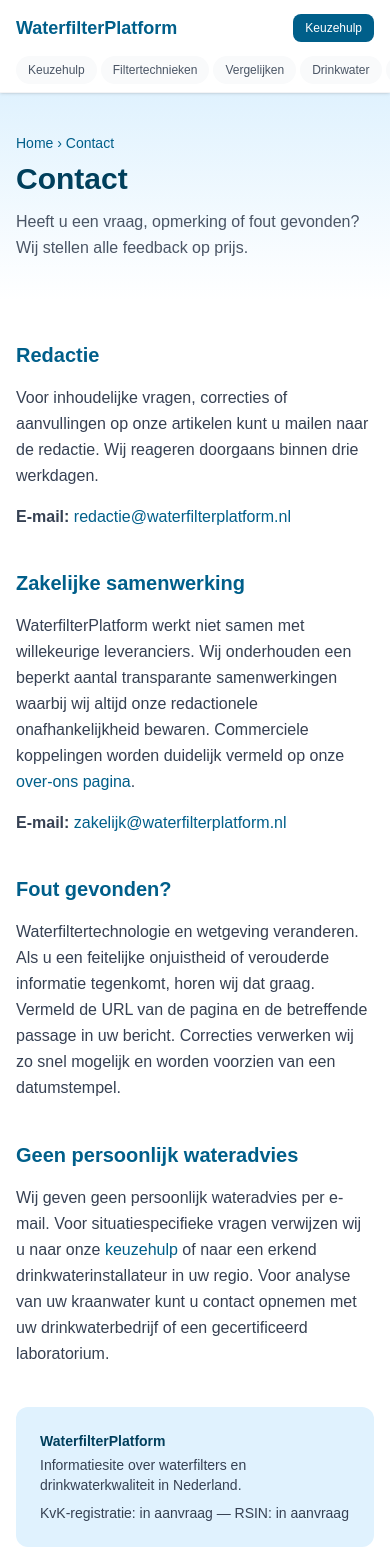
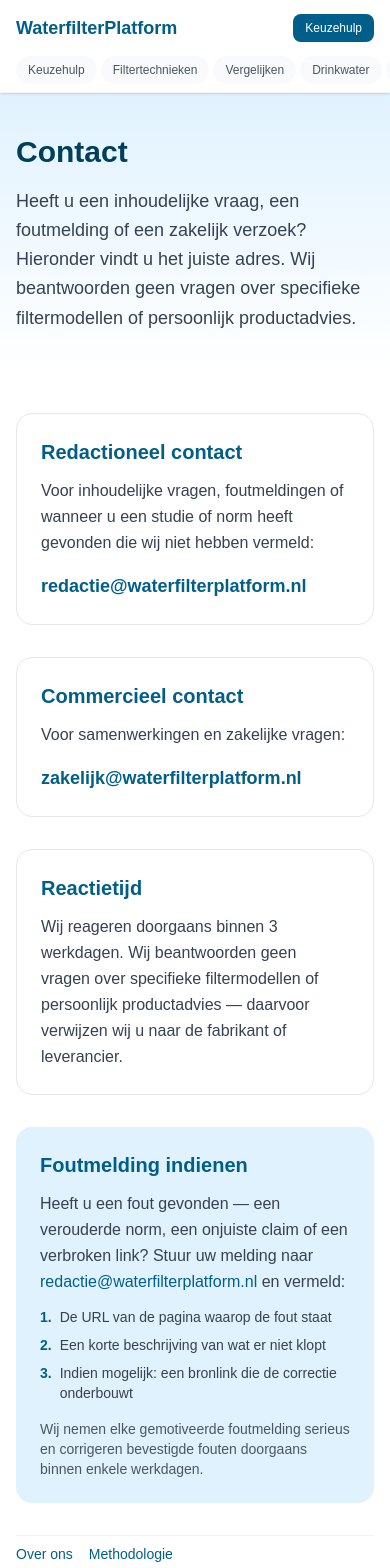
Before and after one commit to Cycle-Up/Mobile-SEO, a Next.js app: page /contact in a window 390 px wide. Shown: the top 1568 px of the page. Built offline with nearby package versions, Linux system fonts and the light colour scheme.

Commit message:
Contact pagina verfijnd met foutmeldingsproces en zakelijk contact
https://claude.ai/code/session_01XLMT1841DinXXe3NnU8pfD

```diff
--- a/app/contact/page.tsx
+++ b/app/contact/page.tsx
@@ -1,12 +1,31 @@
-import type { Metadata } from 'next';
-import Link from 'next/link';
-import { SchemaOrg } from '@/components/SchemaOrg';
+import type { Metadata } from "next";
+import Link from "next/link";
+import { SchemaOrg } from "@/components/SchemaOrg";
 
-export const metadata: Metadata = {
-  title: 'Contact — WaterfilterPlatform',
-  description: 'Neem contact op met de redactie van WaterfilterPlatform voor vragen, correcties of samenwerking.',
-  alternates: { canonical: 'https://waterfilterplatform.nl/contact' },
+export function generateMetadata(): Metadata {
+  const title = "Contact — WaterfilterPlatform";
+  const description =
+    "Vragen over waterfilters, foutmeldingen of redactioneel contact? Neem contact op met WaterfilterPlatform.";
+
+  return {
+    title,
+    description,
+    alternates: { canonical: "https://waterfilterplatform.nl/contact" },
+    openGraph: {
+      title,
+      description,
+      url: "https://waterfilterplatform.nl/contact",
+      type: "website",
+      siteName: "WaterfilterPlatform",
+      locale: "nl_NL",
+    },
+    twitter: {
+      card: "summary_large_image",
+      title,
+      description,
+    },
   };
+}
 
 export default function ContactPage() {
   return (
@@ -14,87 +33,110 @@ export default function ContactPage() {
       <SchemaOrg
         schema={[
           {
-            '@context': 'https://schema.org',
-            '@type': 'ContactPage',
-            name: 'Contact WaterfilterPlatform',
-            url: 'https://waterfilterplatform.nl/contact',
-            description: 'Contactgegevens en redactionele richtlijnen van WaterfilterPlatform.',
+            "@context": "https://schema.org",
+            "@type": "ContactPage",
+            "name": "Contact — WaterfilterPlatform",
+            "url": "https://waterfilterplatform.nl/contact",
+            "description": "Redactioneel en zakelijk contactadres van WaterfilterPlatform.",
+            "publisher": {
+              "@type": "Organization",
+              "name": "WaterfilterPlatform",
+              "url": "https://waterfilterplatform.nl",
+            },
+          },
+          {
+            "@context": "https://schema.org",
+            "@type": "BreadcrumbList",
+            "itemListElement": [
+              { "@type": "ListItem", "position": 1, "name": "Home", "item": "https://waterfilterplatform.nl" },
+              { "@type": "ListItem", "position": 2, "name": "Contact", "item": "https://waterfilterplatform.nl/contact" },
+            ],
           },
         ]}
       />
 
       <section className="bg-gradient-to-b from-[#E0F2FE] to-white py-10 px-4">
-        <div className="max-w-3xl mx-auto">
-          <p className="text-sm text-[#005F8A] font-medium mb-2">
-            <Link href="/" className="hover:underline">Home</Link> &rsaquo; Contact
-          </p>
-          <h1 className="text-3xl font-bold text-[#003F5C] mb-3">Contact</h1>
-          <p className="text-gray-600 leading-relaxed">
-            Heeft u een vraag, opmerking of fout gevonden? Wij stellen alle feedback op prijs.
+        <div className="max-w-2xl mx-auto">
+          <h1 className="text-3xl md:text-4xl font-bold text-[#003F5C] leading-tight mb-4">
+            Contact
+          </h1>
+          <p className="text-gray-700 text-lg leading-relaxed">
+            Heeft u een inhoudelijke vraag, een foutmelding of een zakelijk verzoek? Hieronder vindt u het juiste adres. Wij beantwoorden geen vragen over specifieke filtermodellen of persoonlijk productadvies.
           </p>
         </div>
       </section>
 
-      <div className="max-w-3xl mx-auto px-4 py-10 space-y-10">
-
-        <section>
-          <h2 className="text-xl font-bold text-[#005F8A] mb-4">Redactie</h2>
+      <section className="max-w-2xl mx-auto px-4 py-10 space-y-8">
+        <div className="bg-white border border-gray-200 rounded-2xl p-6">
+          <h2 className="text-xl font-bold text-[#005F8A] mb-3">Redactioneel contact</h2>
           <p className="text-gray-700 leading-relaxed mb-4">
-            Voor inhoudelijke vragen, correcties of aanvullingen op onze artikelen kunt u mailen naar de redactie.
-            Wij reageren doorgaans binnen drie werkdagen.
+            Voor inhoudelijke vragen, foutmeldingen of wanneer u een studie of norm heeft gevonden die wij niet hebben vermeld:
           </p>
-          <p className="text-gray-700">
-            <strong>E-mail:</strong>{' '}
-            <a href="mailto:redactie@waterfilterplatform.nl" className="text-[#005F8A] hover:underline">
+          <a
+            href="mailto:redactie@waterfilterplatform.nl"
+            className="text-[#005F8A] font-semibold hover:underline text-lg"
+          >
             redactie@waterfilterplatform.nl
           </a>
+        </div>
+
+        <div className="bg-white border border-gray-200 rounded-2xl p-6">
+          <h2 className="text-xl font-bold text-[#005F8A] mb-3">Commercieel contact</h2>
+          <p className="text-gray-700 leading-relaxed mb-4">
+            Voor samenwerkingen en zakelijke vragen:
           </p>
-        </section>
-
-        <section>
-          <h2 className="text-xl font-bold text-[#005F8A] mb-4">Zakelijke samenwerking</h2>
-          <p className="text-gray-700 leading-relaxed mb-4">
-            WaterfilterPlatform werkt niet samen met willekeurige leveranciers. Wij onderhouden een beperkt
-            aantal transparante samenwerkingen waarbij wij altijd onze redactionele onafhankelijkheid bewaren.
-            Commerciele koppelingen worden duidelijk vermeld op onze{' '}
-            <Link href="/over-ons" className="text-[#005F8A] hover:underline">over-ons pagina</Link>.
-          </p>
-          <p className="text-gray-700">
-            <strong>E-mail:</strong>{' '}
-            <a href="mailto:zakelijk@waterfilterplatform.nl" className="text-[#005F8A] hover:underline">
+          <a
+            href="mailto:zakelijk@waterfilterplatform.nl"
+            className="text-[#005F8A] font-semibold hover:underline text-lg"
+          >
             zakelijk@waterfilterplatform.nl
           </a>
-          </p>
-        </section>
+        </div>
 
-        <section>
-          <h2 className="text-xl font-bold text-[#005F8A] mb-4">Fout gevonden?</h2>
+        <div className="bg-white border border-gray-200 rounded-2xl p-6">
+          <h2 className="text-xl font-bold text-[#005F8A] mb-3">Reactietijd</h2>
           <p className="text-gray-700 leading-relaxed">
-            Waterfiltertechnologie en wetgeving veranderen. Als u een feitelijke onjuistheid of verouderde
-            informatie tegenkomt, horen wij dat graag. Vermeld de URL van de pagina en de betreffende passage
-            in uw bericht. Correcties verwerken wij zo snel mogelijk en worden voorzien van een datumstempel.
-          </p>
-        </section>
-
-        <section>
-          <h2 className="text-xl font-bold text-[#005F8A] mb-4">Geen persoonlijk wateradvies</h2>
-          <p className="text-gray-700 leading-relaxed">
-            Wij geven geen persoonlijk wateradvies per e-mail. Voor situatiespecifieke vragen verwijzen wij u
-            naar onze <Link href="/keuzehulp" className="text-[#005F8A] hover:underline">keuzehulp</Link> of
-            naar een erkend drinkwaterinstallateur in uw regio. Voor analyse van uw kraanwater kunt u contact
-            opnemen met uw drinkwaterbedrijf of een gecertificeerd laboratorium.
-          </p>
-        </section>
-
-        <div className="bg-[#E0F2FE] rounded-xl p-6 text-sm text-gray-700">
-          <p className="font-semibold text-[#003F5C] mb-1">WaterfilterPlatform</p>
-          <p>Informatiesite over waterfilters en drinkwaterkwaliteit in Nederland.</p>
-          <p className="mt-2">
-            KvK-registratie: in aanvraag &mdash; RSIN: in aanvraag
+            Wij reageren doorgaans binnen 3 werkdagen. Wij beantwoorden geen vragen over specifieke filtermodellen of persoonlijk productadvies — daarvoor verwijzen wij u naar de fabrikant of leverancier.
           </p>
         </div>
 
+        <div className="bg-[#E0F2FE] rounded-2xl p-6">
+          <h2 className="text-xl font-bold text-[#005F8A] mb-3">Foutmelding indienen</h2>
+          <p className="text-gray-700 leading-relaxed mb-3">
+            Heeft u een fout gevonden — een verouderde norm, een onjuiste claim of een verbroken link? Stuur uw melding naar{" "}
+            <a href="mailto:redactie@waterfilterplatform.nl" className="text-[#005F8A] font-medium hover:underline">
+              redactie@waterfilterplatform.nl
+            </a>{" "}
+            en vermeld:
+          </p>
+          <ul className="space-y-2 text-gray-700 text-sm">
+            <li className="flex gap-2 items-start">
+              <span className="text-[#005F8A] font-bold shrink-0">1.</span>
+              <span>De URL van de pagina waarop de fout staat</span>
+            </li>
+            <li className="flex gap-2 items-start">
+              <span className="text-[#005F8A] font-bold shrink-0">2.</span>
+              <span>Een korte beschrijving van wat er niet klopt</span>
+            </li>
+            <li className="flex gap-2 items-start">
+              <span className="text-[#005F8A] font-bold shrink-0">3.</span>
+              <span>Indien mogelijk: een bronlink die de correctie onderbouwt</span>
+            </li>
+          </ul>
+          <p className="text-sm text-gray-600 mt-4">
+            Wij nemen elke gemotiveerde foutmelding serieus en corrigeren bevestigde fouten doorgaans binnen enkele werkdagen.
+          </p>
         </div>
+
+        <div className="pt-2 border-t border-gray-100 flex flex-wrap gap-4 text-sm">
+          <Link href="/over-ons" className="text-[#005F8A] font-medium hover:underline">
+            Over ons
+          </Link>
+          <Link href="/methodologie" className="text-[#005F8A] font-medium hover:underline">
+            Methodologie
+          </Link>
+        </div>
+      </section>
     </>
   );
 }
```
Lines whose indentation alone changed are shown as unchanged.
